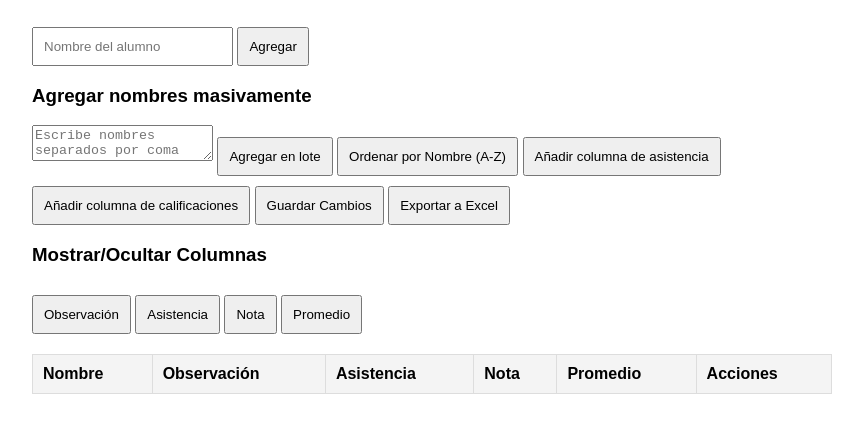
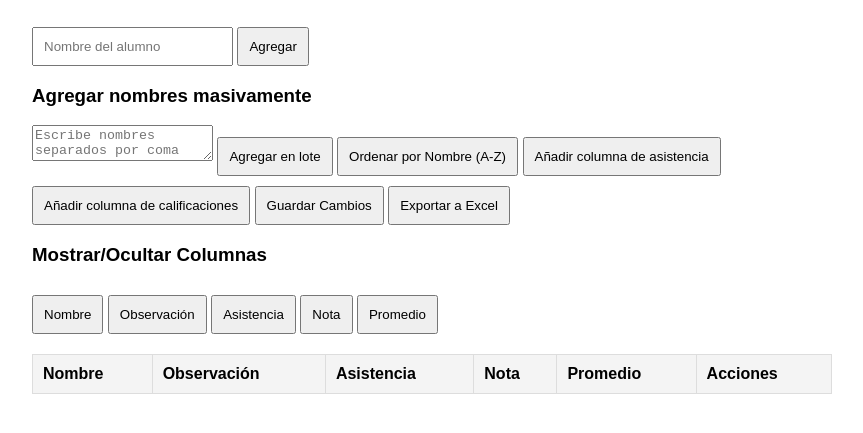
Before and after one commit to marmus25/SEXTO-B-2025, a plain HTML site: page index.html in a window 1280 px wide. Shown: the part 111-544 px from the top of the page, without its empty margins (208-1071 px from the left). Drawn offline with Linux system fonts and the light colour scheme.

Commit message:
Add files via upload

```diff
--- a/index.html
+++ b/index.html
@@ -32,6 +32,7 @@
 
         <h3>Mostrar/Ocultar Columnas</h3>
         <div id="toggleColumns">
+            <button onclick="toggleColumn('Nombre')">Nombre</button>
             <button onclick="toggleColumn('Observación')">Observación</button>
             <button onclick="toggleColumn('Asistencia')">Asistencia</button>
             <button onclick="toggleColumn('Nota')">Nota</button>
@@ -220,7 +221,6 @@
             });
         }
 
-
         // Guardar y cargar datos usando localStorage
         function guardarDatosLocalmente() {
             const alumnos = [];
```
Lines whose indentation alone changed are shown as unchanged.
